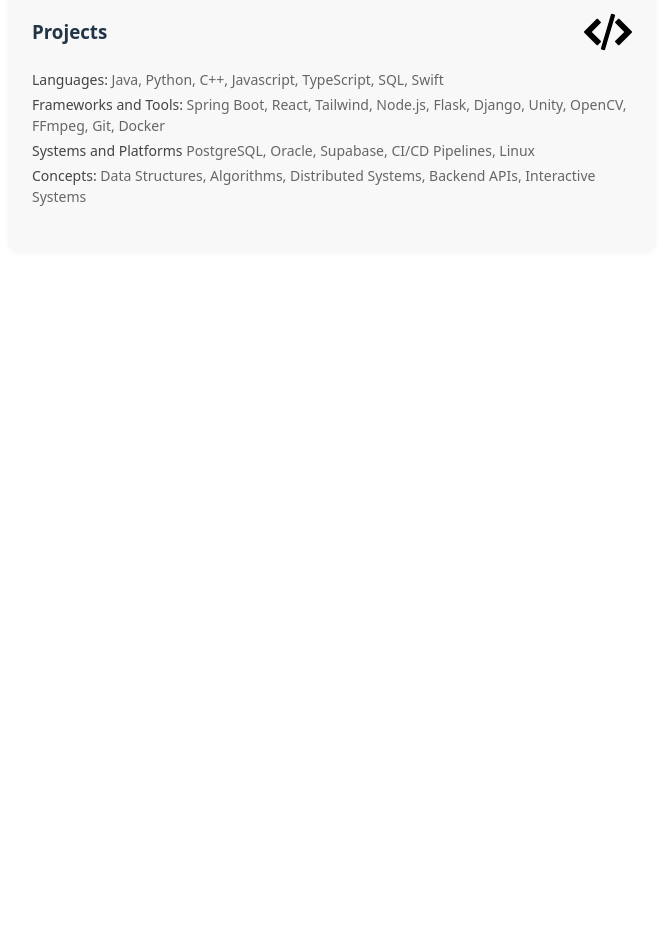
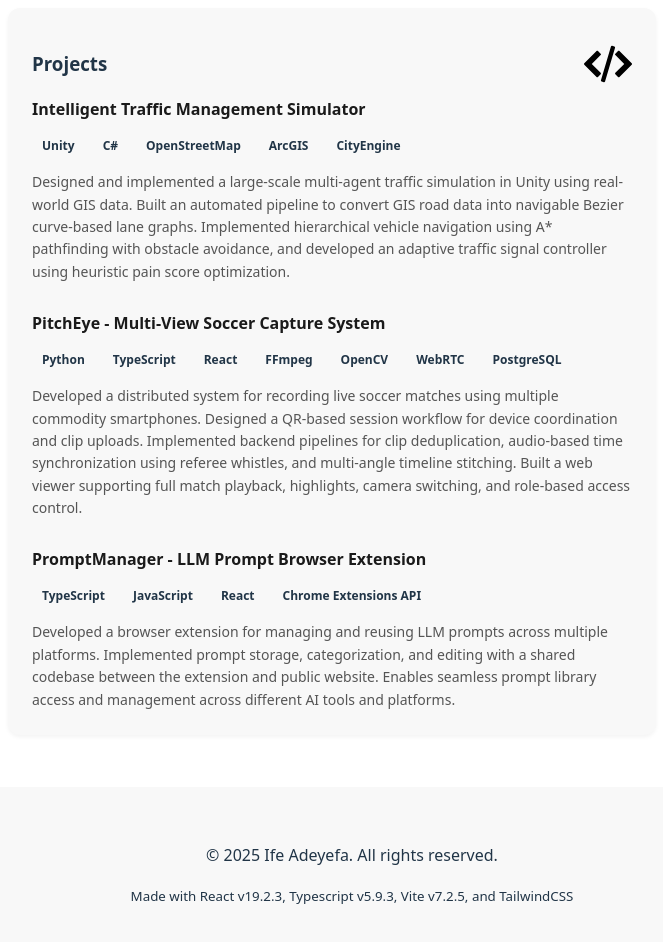
Before and after one commit to iadeyefa/Portfolio, a React (Vite) app: page / in a window 1280 px wide. Shown: the part 1080-2022 px from the top of the page, without its empty margins (308-971 px from the left). Before the commit the page ends 1383 px from the top, so only its background shows below. Built offline with nearby package versions, Linux system fonts and the light colour scheme.

Commit message:
Add projects to BioContent.tsx and implement styling

```diff
--- a/src/App.css
+++ b/src/App.css
@@ -1,8 +1,8 @@
 #root {
-    max-width: 1280px;
     margin: 0 auto;
     padding: 2rem;
     text-align: center;
+    max-width: 1280px;
 }
 
 .link-logo {
@@ -76,6 +76,58 @@
     color: #444;
 }
 
+.projects-list {
+    display: flex;
+    flex-direction: column;
+    gap: 28px;
+}
+
+.project-item {
+    display: flex;
+    flex-direction: column;
+    gap: 12px;
+}
+
+.project-title {
+    font-size: 16px;
+    font-weight: 700;
+    color: #1a1a1a;
+    margin: 0;
+}
+
+.project-tags {
+    display: flex;
+    flex-wrap: wrap;
+    gap: 8px;
+}
+
+.project-tags .tag {
+    padding: 4px 10px;
+    border-radius: 6px;
+    font-size: 12px;
+    font-weight: 600;
+}
+
+.project-description {
+    font-size: 14px;
+    color: #555;
+    line-height: 1.6;
+    margin: 0;
+}
+
+.footer {
+    background-color: #f8f8f8;
+    width: 100%;
+    padding: 40px 20px;
+    margin: 0;
+}
+
+footer .footer-content {
+    max-width: 1280px;
+    margin: 0 auto;
+    text-align: center;
+}
+
 .read-the-docs {
     color: #888;
 }
--- a/src/App.tsx
+++ b/src/App.tsx
@@ -4,9 +4,18 @@ import Tabs from './components/Tabs'
 function App() {
     return (
         <>
-            <div className="App">
-                <Tabs />
+            <div id="root">
+                <div className="App">
+                    <Tabs />
+                </div>
             </div>
+
+            <footer className="footer">
+                <div className="footer-content">
+                    <p>© 2025 Ife Adeyefa. All rights reserved.</p>
+                    <small>Made with React v19.2.3, Typescript v5.9.3, Vite v7.2.5, and TailwindCSS</small>
+                </div>
+            </footer>
         </>
     )
 }
--- a/src/components/BioContent.tsx
+++ b/src/components/BioContent.tsx
@@ -5,6 +5,44 @@ import skillsLogo from "../assets/skills.png";
 import projectsLogo from "../assets/projects.svg";
 
 export default function BioContent() {
+    const projects = [
+        {
+            title: "Intelligent Traffic Management Simulator",
+            tags: ["Unity", "C#", "OpenStreetMap", "ArcGIS", "CityEngine"],
+            description: "Designed and implemented a large-scale multi-agent traffic simulation in Unity using real-world GIS data. Built an automated pipeline to convert GIS road data into navigable Bezier curve-based lane graphs. Implemented hierarchical vehicle navigation using A* pathfinding with obstacle avoidance, and developed an adaptive traffic signal controller using heuristic pain score optimization."
+        },
+        {
+            title: "PitchEye - Multi-View Soccer Capture System",
+            tags: ["Python", "TypeScript", "React", "FFmpeg", "OpenCV", "WebRTC", "PostgreSQL"],
+            description: "Developed a distributed system for recording live soccer matches using multiple commodity smartphones. Designed a QR-based session workflow for device coordination and clip uploads. Implemented backend pipelines for clip deduplication, audio-based time synchronization using referee whistles, and multi-angle timeline stitching. Built a web viewer supporting full match playback, highlights, camera switching, and role-based access control."
+        },
+        {
+            title: "PromptManager - LLM Prompt Browser Extension",
+            tags: ["TypeScript", "JavaScript", "React", "Chrome Extensions API"],
+            description: "Developed a browser extension for managing and reusing LLM prompts across multiple platforms. Implemented prompt storage, categorization, and editing with a shared codebase between the extension and public website. Enables seamless prompt library access and management across different AI tools and platforms."
+        }
+    ];
+
+    const getTagColor = (tag: string) => {
+        const colors: Record<string, string> = {
+            'Unity': 'bg-black text-white',
+            'C#': 'bg-purple-100 text-purple-700',
+            'OpenStreetMap': 'bg-green-100 text-green-700',
+            'ArcGIS': 'bg-blue-100 text-blue-700',
+            'CityEngine': 'bg-orange-100 text-orange-700',
+            'Python': 'bg-yellow-100 text-yellow-700',
+            'TypeScript': 'bg-blue-100 text-blue-700',
+            'React': 'bg-cyan-100 text-cyan-700',
+            'FFmpeg': 'bg-red-100 text-red-700',
+            'OpenCV': 'bg-green-100 text-green-700',
+            'WebRTC': 'bg-purple-100 text-purple-700',
+            'PostgreSQL': 'bg-blue-100 text-blue-700',
+            'JavaScript': 'bg-yellow-100 text-yellow-700',
+            'Chrome Extensions API': 'bg-yellow-100 text-yellow-700'
+        };
+        return colors[tag] || 'bg-gray-100 text-gray-700';
+    };
+
     return (
         <div className="tab-content">
             <div id="bio" className="tab-content active">
@@ -74,18 +112,20 @@ export default function BioContent() {
                         <img src={projectsLogo} className="logo" alt="Projects logo"/>
                     </div>
 
+                    <div className="projects-list">
+                        {projects.map((project, index) => (
+                            <div key={index} className="project-item">
+                                <h3 className="project-title">{project.title}</h3>
 
-                    <div className="education-item">
+                                <div className="project-tags">
+                                    {project.tags.map((tag) => (
+                                        <span key={tag} className={`tag ${getTagColor(tag)}`}>{tag}</span>
+                                    ))}
+                                </div>
 
-                        <p><span className="highlight">Languages:</span> Java, Python, C++, Javascript, TypeScript, SQL,
-                            Swift</p>
-                        <p><span className="highlight">Frameworks and Tools:</span> Spring Boot, React, Tailwind, Node.js,
-                            Flask, Django, Unity, OpenCV, FFmpeg, Git, Docker</p>
-                        <p><span className="highlight">Systems and Platforms</span> PostgreSQL, Oracle, Supabase, CI/CD
-                            Pipelines, Linux</p>
-                        <p><span className="highlight">Concepts:</span> Data Structures, Algorithms, Distributed Systems,
-                            Backend APIs, Interactive Systems</p>
-
+                                <p className="project-description">{project.description}</p>
+                            </div>
+                        ))}
                     </div>
 
                 </div>
```
